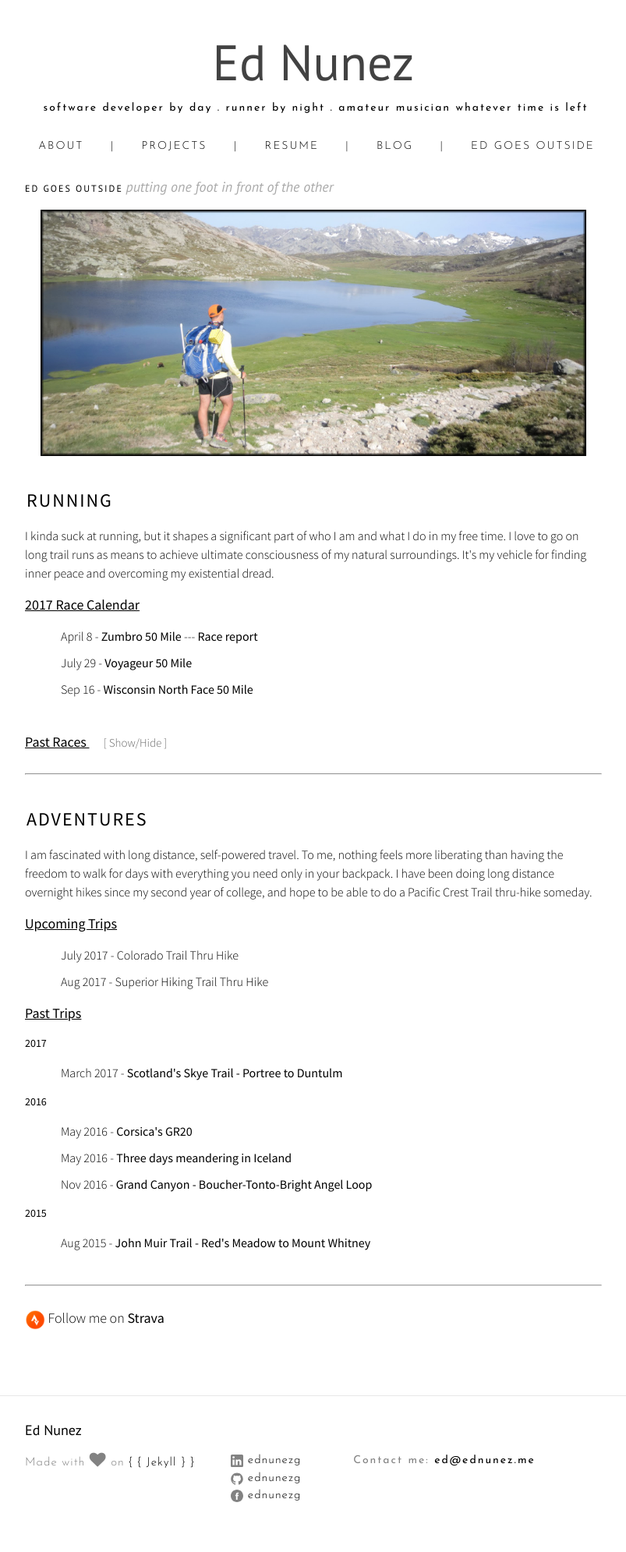
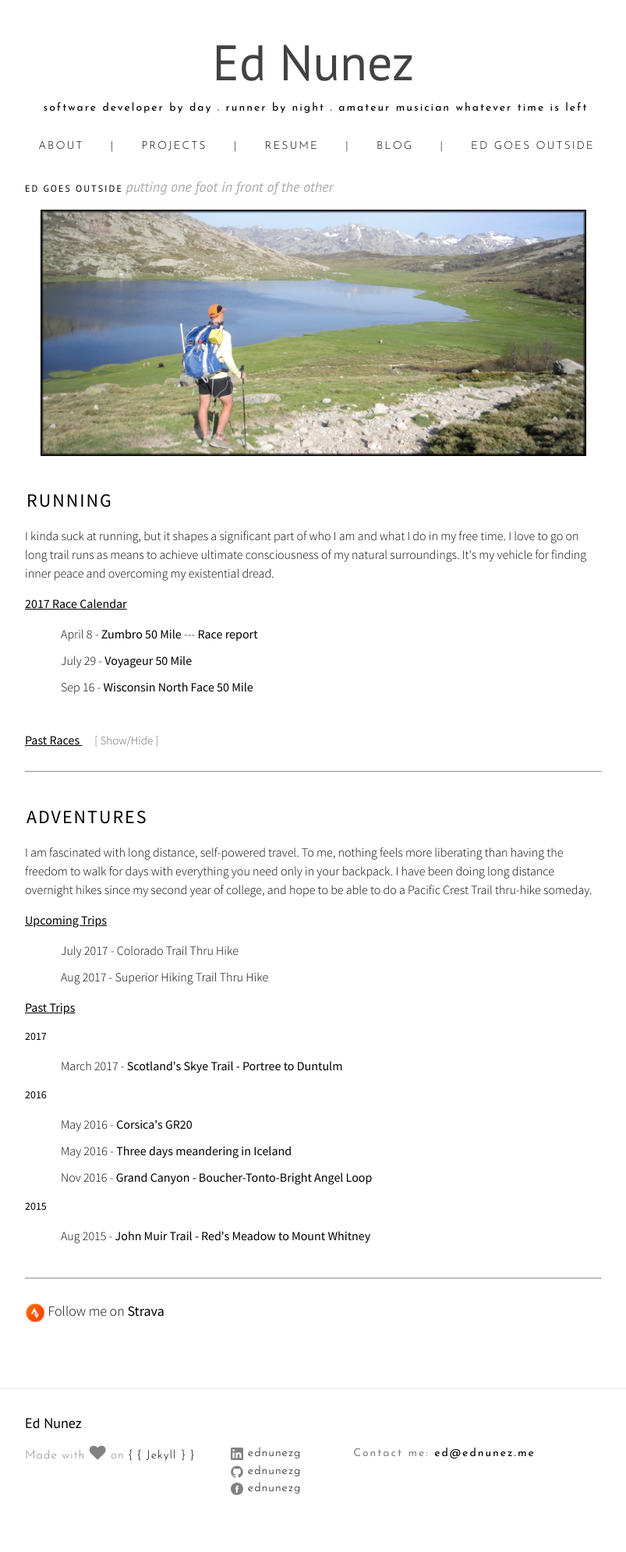
Before and after one commit to ednunezg/ednunezg.github.io, a Jekyll site: the page built from outside.md, in a window 1280 px wide. Shown: the whole page at 78% size, without its empty margins (238-1041 px from the left). Built offline with Jekyll 4.4.1, drawn with Linux system fonts in a browser that asks for light colours; nearby versions of some CDN libraries.

Commit message:
Changing styling for outside

```diff
--- a/css/style.scss
+++ b/css/style.scss
@@ -848,7 +848,7 @@ pre {
 
   h4 {
 
-      font-size: 18px;
+      font-size: 1rem;
       text-decoration: underline;
       padding-right:1em;
   }
```
